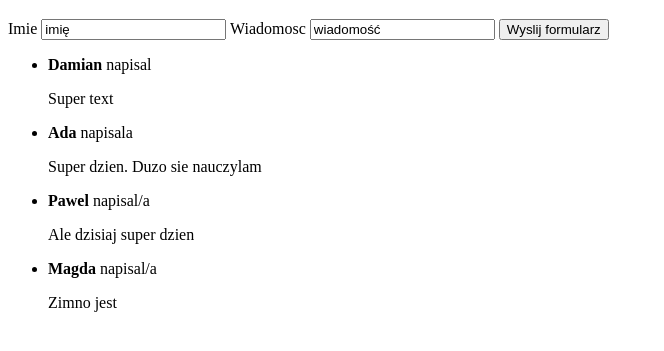
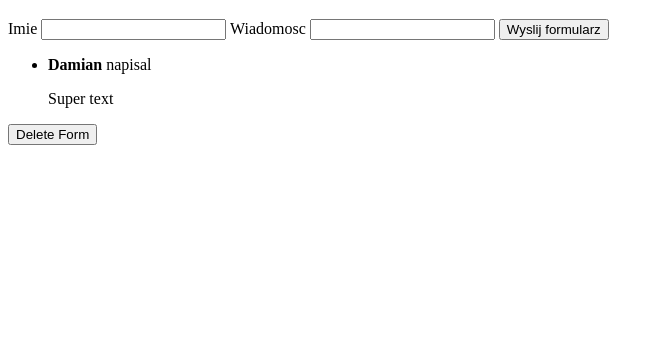
Before and after one commit to dziubek89/alx-zaanwansowany-apps-2023, a plain HTML site: page 01-dom-podstawy/index.html in a window 1280 px wide. Shown: the part 61-412 px from the top of the page, without its empty margins (0-664 px from the left). Drawn offline with Linux system fonts and the light colour scheme.

Commit message:
form handler task

```diff
--- a/01-dom-podstawy/index.html
+++ b/01-dom-podstawy/index.html
@@ -11,11 +11,11 @@
     <form>
       <label>
         Imie
-        <input name="imię" type="text" />
+        <input name="imię" id="name" type="text" />
       </label>
       <label>
         Wiadomosc
-        <input name="wiadomość" type="text" />
+        <input name="wiadomość" id="message" type="text" />
       </label>
       <button id="submit__button" type="submit">Wyslij formularz</button>
     </form>
@@ -26,6 +26,7 @@
         <p>Super text</p>
       </li>
     </ul>
+    <button id="delete__button" type="submit">Delete Form</button>
 
     <script src="./js/main.js"></script>
   </body>
--- a/01-dom-podstawy/js/main.js
+++ b/01-dom-podstawy/js/main.js
@@ -1,45 +1,29 @@
 
 
 (() => {
-    const button = document.querySelector('#submit__button').innerHTML
-    const form = document.querySelector('form').setAttribute('class', 'my-form')
-    console.log(button)
+    const button = document.getElementById('submit__button').addEventListener('click', (e) => {
+        e.preventDefault()
+        const name = document.getElementById('name').value
+        const message = document.getElementById('message').value
+        console.log(name, message)
+        const ul = document.getElementById('messages__list')
 
-    const inputs = document.querySelectorAll('input')
-    inputs.forEach(input => {
-        input.value = input.name
-    })
+        const li = document.createElement('li')
+        li.innerHTML = `<strong> ${name} </strong> napisal
+        <p> ${message} </p>`
 
-    const ul = document.querySelector('#messages__list')
-    const message = document.createElement('li')
-
-    message.innerHTML = `<strong>Ada</strong> napisala
-        <p> Super dzien. Duzo sie nauczylam </p>
-      </li>`
-
-    ul.appendChild(message)
-
-    const messages = [
-        {
-            author: 'Pawel',
-            message: 'Ale dzisiaj super dzien'
-        },
-        {
-            author: "Magda",
-            message: "Zimno jest"
-        }
-    ]
-
-    messages.forEach(item => {
-        const liEl = document.createElement('li')
-        liEl.innerHTML = `<strong>${item.author}</strong> napisal/a
-    <p> ${item.message} </p>
-  </li>`
-        ul.appendChild(liEl)
+        ul.appendChild(li)
+        name.value = ''
+        message.value = ''
 
     })
 
+    const deleteButton = document.getElementById('delete__button').addEventListener('click', (e) => {
+        const ul = document.getElementById('messages__list')
+        ul.innerHTML = ''
 
 
-    console.log(inputs)
+        console.log(ul)
+
+    })
 })()
```
